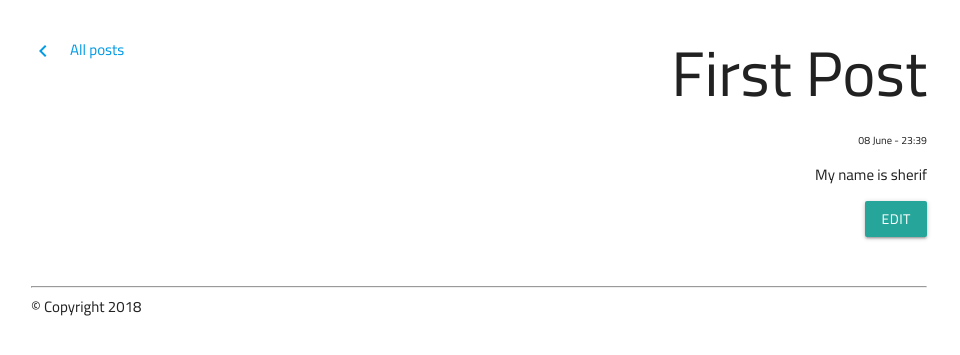
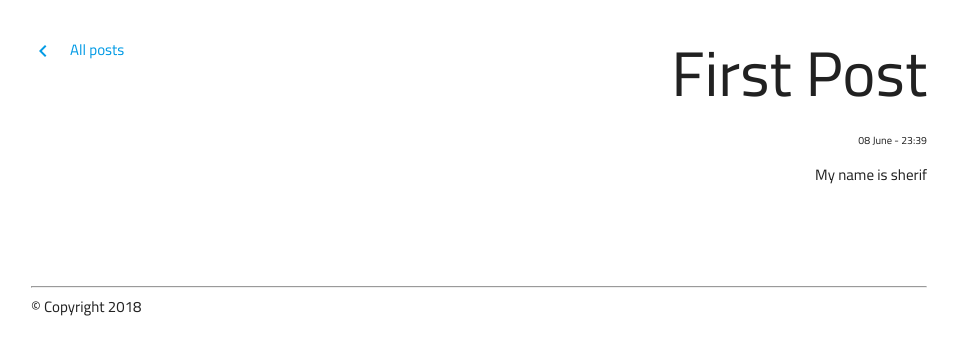
Before and after one commit to oelgazzar/blog, a Flask app: page /1 in a window 1280 px wide. Shown: the part 138-493 px from the top of the page, without its empty margins (161-1121 px from the left). Run offline with Flask 2, Linux system fonts and the light colour scheme; data comes from the database, SQL or seed files in the repository.

Commit message:
delete post

```diff
--- a/app/routes.py
+++ b/app/routes.py
@@ -1,6 +1,6 @@
 from . import app, db
 from .models import Post
-from flask import render_template, redirect, url_for, request
+from flask import render_template, redirect, url_for, request, flash
 from flask_login import login_required
 
 
@@ -42,3 +42,14 @@ def edit(post_id):
         return redirect(url_for('detail', post_id=post_id))
     else:  # GET
         return render_template('edit.html', post=post)
+
+
+@app.route('/delete/<int:post_id>')
+@login_required
+def delete(post_id):
+
+    post_del = Post.query.filter(Post.id == post_id).delete()
+    db.session.commit()
+    msg = 'Post Has been Deleted'
+
+    return redirect(url_for('index'))
--- a/app/templates/detail.html
+++ b/app/templates/detail.html
@@ -6,5 +6,8 @@
 	<h1 class="title">{{ post.title }}</h1>
 	<p class="date">{{ post.date() }}</p>
 	<p><pre class="body">{{  post.body }}</pre></p>
-	<a href="{{ url_for('edit', post_id=post.id) }}" class="waves-effect waves-light btn right">Edit</a>
+	{% if current_user.is_authenticated %}
+		<a href="{{ url_for('edit', post_id=post.id) }}" class="waves-effect waves-light btn left">Edit</a>
+		<h5 style="color:#FF0000">  <a href="{{ url_for('delete', post_id=post.id)}}" class="left" >Delete</a>  </h5>
+	{% endif %}
 {% endblock %}
```
